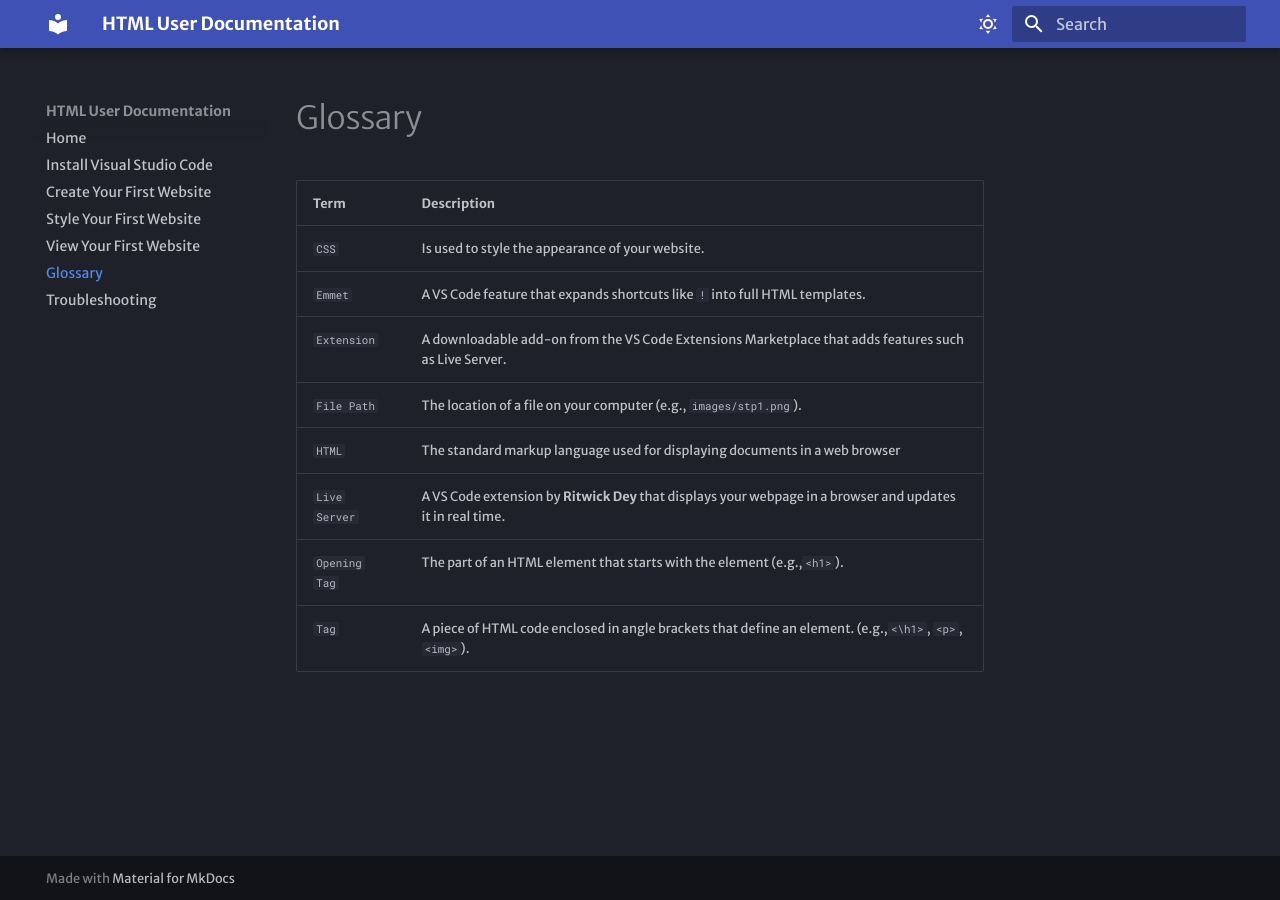
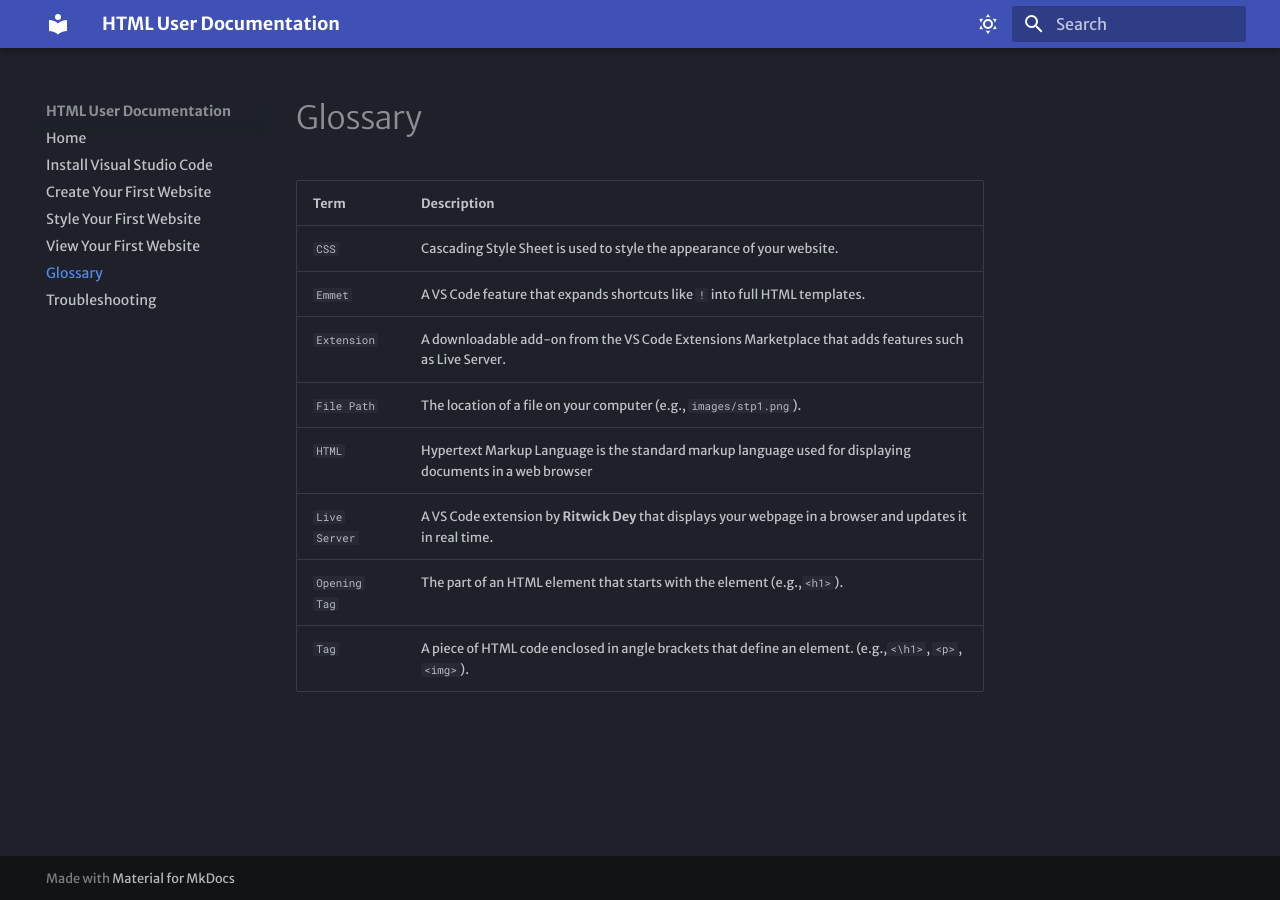
Before and after one commit to heckojay/Basic-HTML-Doc, an MkDocs documentation site: the page built from docs/glossary.md, in a window 1280 px wide. Built offline with MkDocs 1.6.1 and Material for MkDocs 9.7.7, drawn with Linux system fonts in a browser that asks for light colours.

Commit message:
Changes made from feedback.

```diff
--- a/docs/glossary.md
+++ b/docs/glossary.md
@@ -1,10 +1,10 @@
-| Term | Description |
-|------|-------------|
-| `CSS` | Is used to style the appearance of your website.
-| `Emmet` | A VS Code feature that expands shortcuts like `!` into full HTML templates. |
-| `Extension` | A downloadable add-on from the VS Code Extensions Marketplace that adds features such as Live Server. |
-| `File Path` | The location of a file on your computer (e.g., `images/stp1.png`). |
-| `HTML` | The standard markup language used for displaying documents in a web browser |
+| Term          | Description                                                                                                 |
+| ------------- | ----------------------------------------------------------------------------------------------------------- |
+| `CSS`         | Cascading Style Sheet is used to style the appearance of your website.                                      |
+| `Emmet`       | A VS Code feature that expands shortcuts like `!` into full HTML templates.                                 |
+| `Extension`   | A downloadable add-on from the VS Code Extensions Marketplace that adds features such as Live Server.       |
+| `File Path`   | The location of a file on your computer (e.g., `images/stp1.png`).                                          |
+| `HTML`        | Hypertext Markup Language is the standard markup language used for displaying documents in a web browser    |
 | `Live Server` | A VS Code extension by **Ritwick Dey** that displays your webpage in a browser and updates it in real time. |
-| `Opening Tag` | The part of an HTML element that starts with the element (e.g.,`<h1>`).
-| `Tag` | A piece of HTML code enclosed in angle brackets that define an element. (e.g.,`<\h1>`, `<p>`, `<img>`).
+| `Opening Tag` | The part of an HTML element that starts with the element (e.g.,`<h1>`).                                     |
+| `Tag`         | A piece of HTML code enclosed in angle brackets that define an element. (e.g.,`<\h1>`, `<p>`, `<img>`).     |
```
Also changed, not shown: docs/index.md (+8 -8 lines), docs/VsCode-Setup/Images/step3.png, docs/VsCode-Setup/Images/unknown.png (added).
